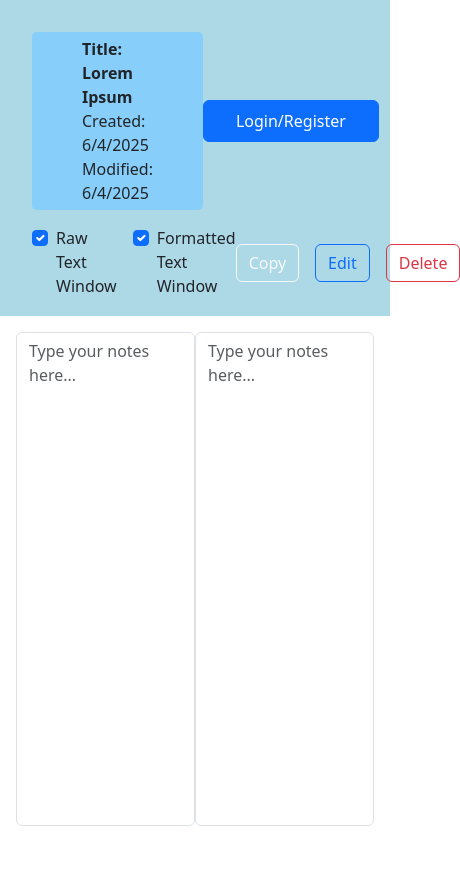
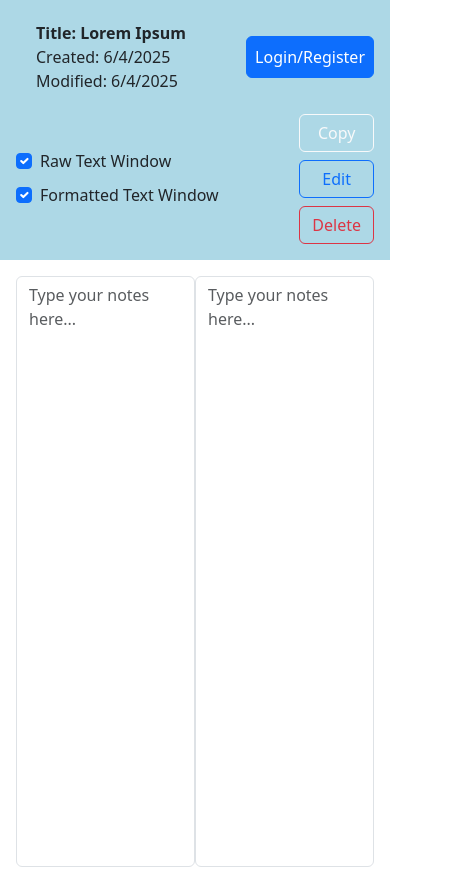
Before and after one commit to Checkmate-Chris1/GeekPad, a React (Vite) app: page / in a window 390 px wide. Shown: the whole page, 460 px wide, since content can reach past the window. Before the commit the page ends 858 px from the top, so only its background shows below. Built offline with nearby package versions, Linux system fonts and the light colour scheme.

Commit message:
sketchout complete

```diff
--- a/src/components/NotesHeader.css
+++ b/src/components/NotesHeader.css
@@ -13,9 +13,6 @@
     display: flex;
     flex-direction: column;
     justify-content: left;
-    background-color: lightskyblue;
-    padding: 5px 50px;
-    border-radius: 5px;
 }
 #login-button {
     padding: 0.5rem 2rem;
@@ -31,3 +28,19 @@
     justify-content: space-between;
     align-items: center;
 }
+
+@media (max-width: 600px) {
+    #notes-header {
+        padding: 1rem;
+    }
+    .doc-options {
+        flex-direction: column;
+        gap: 0.5rem;
+    }
+    #metadata-info {
+        padding: 5px 20px;
+    }
+    #login-button {
+        padding: 0.5rem;
+    }
+}
--- a/src/components/NotesTextArea.tsx
+++ b/src/components/NotesTextArea.tsx
@@ -3,15 +3,7 @@ import './NotesTextArea.css';
 function NotesTextArea() {
     return (
         <div className="notes-textarea">
-            <textarea
-                className="form-control"
-                placeholder="Type your notes here..."
-                rows={20}
-                cols={75}
-
-            ></textarea>
-            <div className="mb-3">
-</div>
+            <textarea className="form-control" placeholder="Type your notes here..." />
         </div>
 
     )
--- a/src/pages/NoteEditor.css
+++ b/src/pages/NoteEditor.css
@@ -1,6 +1,14 @@
 #pane-holder {
     display: flex;
     flex-direction: row;
-    justify-content: space-around;
+    justify-content: space-between;
     padding: 1rem;
 }
+
+.notes-textarea {
+    width: 48vw;
+}
+
+textarea {
+    height: 70vh;
+}
```
